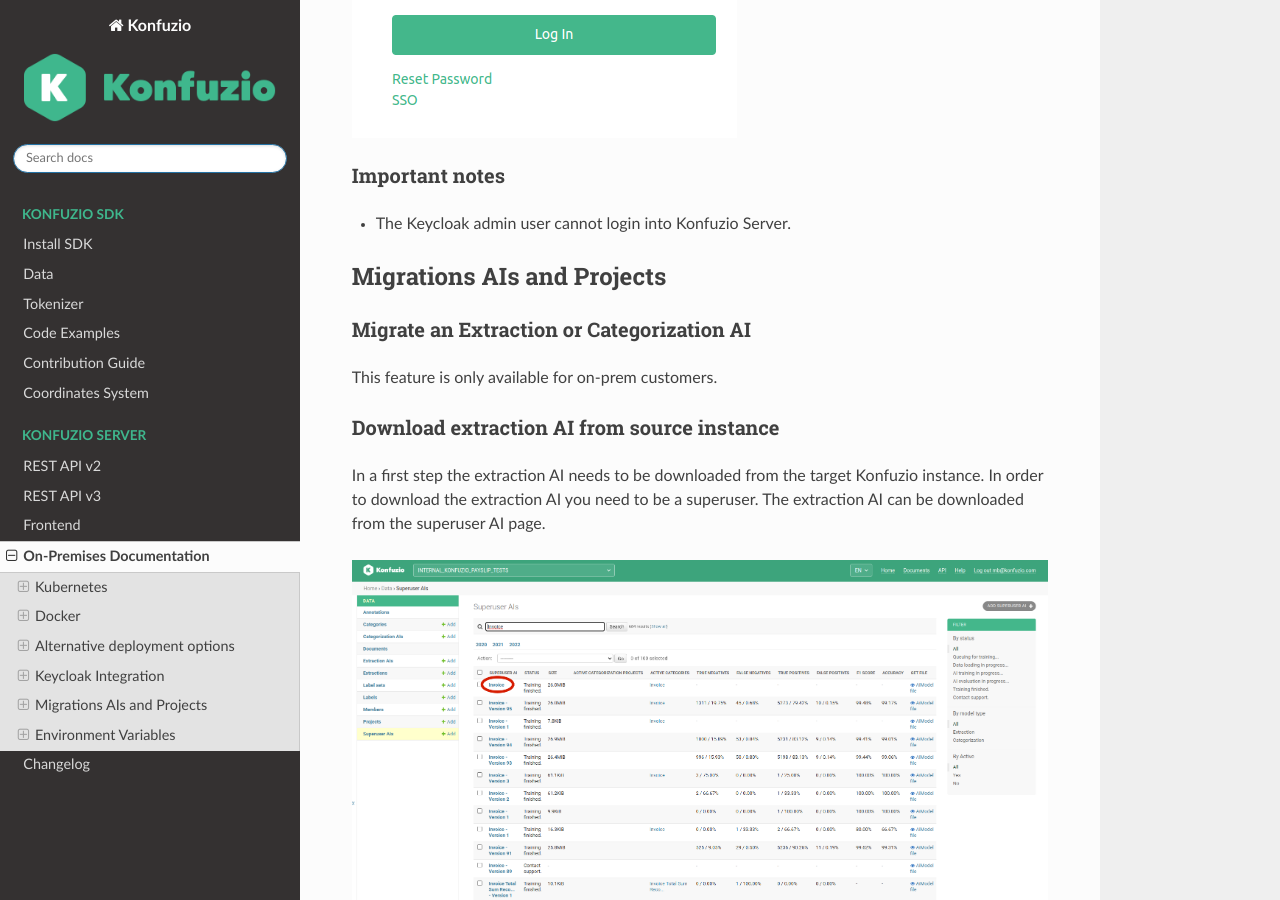
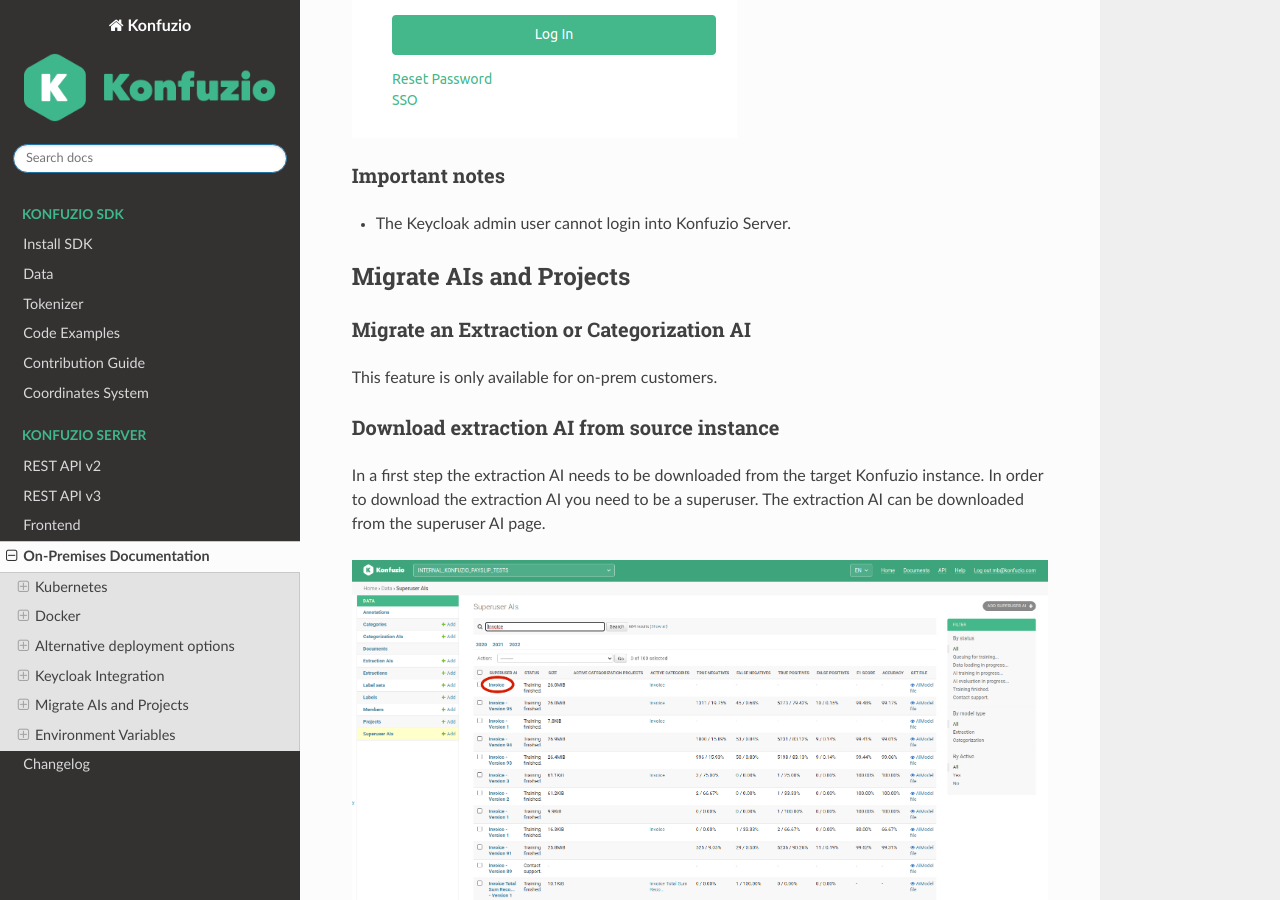
Before and after one commit to konfuzio-ai/konfuzio-sdk, a Sphinx documentation site: the page built from docs/web/on_premises.md, in a window 1280 px wide and 900 px high, scrolled down 11657 px. Built offline with Sphinx 7.4.7 and the Read the Docs theme 2.0.0, drawn with Linux system fonts in a browser that asks for light colours.

Commit message:
fix typo

```diff
--- a/docs/web/on_premises.md
+++ b/docs/web/on_premises.md
@@ -416,7 +416,7 @@
 
 - The Keycloak admin user cannot login into Konfuzio Server.
 
-## Migrations AIs and Projects
+## Migrate AIs and Projects
 
 ### Migrate an Extraction or Categorization AI
 
```
